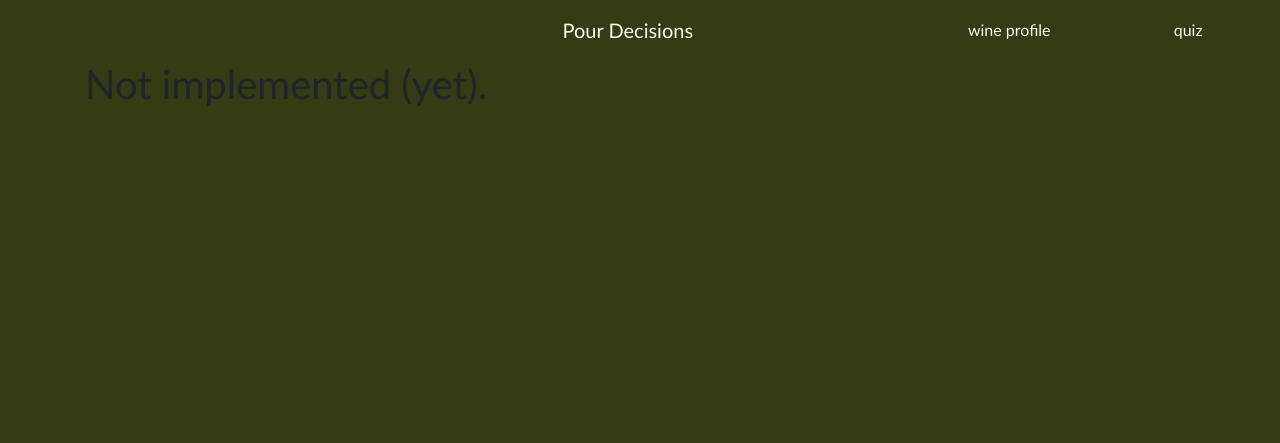
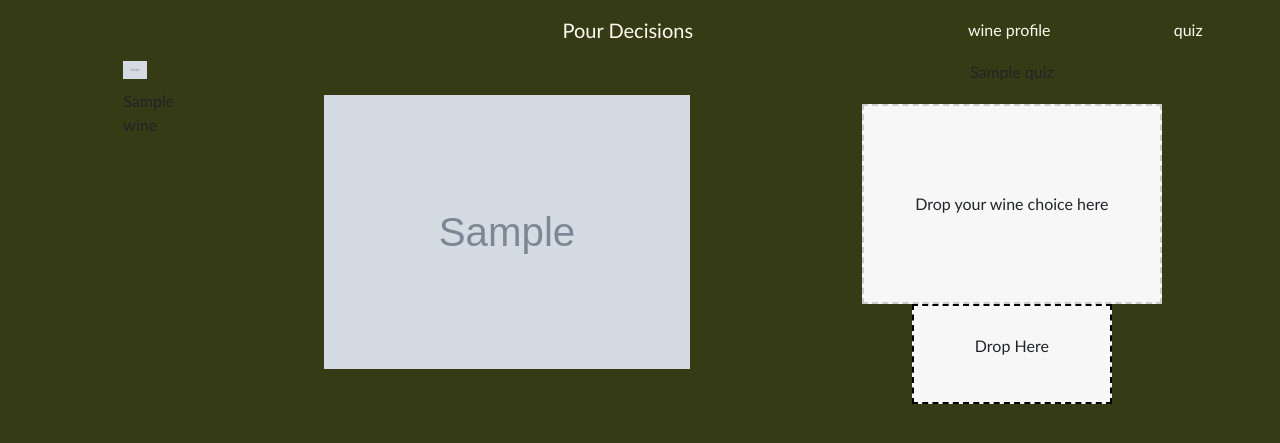
Before and after one commit to jessicayliang/coms4170-final-project, a Flask app: template templates/quiz.html in a window 1280 px wide; the page is wider, and only the part inside the window is pictured. Shown: the top 443 px of that part. Run offline with Flask 3, Linux system fonts and the light colour scheme; the template is opened without the code that fills it: most values are stand-ins (such as "Sample title", 1, 10 or a date in 2020); grey boxes marked "Sample" are stand-in pictures; some libraries are stand-ins or nearby versions.

Commit message:
added progress for quiz code

```diff
--- a/server.py
+++ b/server.py
@@ -33,9 +33,19 @@ def get_next_wine_id(cur_wine_id: int) -> str:
         return "1"
     return str(cur_wine_id + 1)
 
+def load_quiz():
+    with open('quiz.json') as file:
+        quiz_data = json.load(file)
+    return quiz_data
+
+def get_next_quiz_id(current_id):
+    # Logic to get the next quiz ID
+    return str(int(current_id) + 1)
+
 
 # Runs on server startup. Get the wines, then mark them all as unseen.
 wines = load_wines()
+quizzes = load_quiz()
 for wine_id, wine_details in wines.items():
     wine_details['seen'] = False
 
@@ -62,9 +72,14 @@ def learn(wine_num):
                            prev_id=str(int(wine_num) - 1))
 
 
-@app.route('/quiz/<quiz_id>')
-def quiz(quiz_id):
-    return render_template('quiz.html')
+@app.route('/quiz/<quiz_num>')
+def quiz(quiz_num):
+    quiz_to_render = quizzes.get(quiz_num) # quizzes should be your dictionary of all quiz data
+    if not quiz_to_render:
+        # Handle the case where the quiz number does not exist
+        return "Quiz not found", 404
+    next_id = get_next_quiz_id(quiz_num)
+    return render_template('quiz.html', quiz=quiz_to_render, next_id=next_id)
 
 
 @app.route('/learn/record/time', methods=["POST"])
--- /dev/null
+++ b/static/quiz.css
@@ -0,0 +1,71 @@
+.quiz-container {
+    display: flex;
+    justify-content: space-between;
+}
+
+.wine-choices {
+    display: flex;
+    flex-wrap: wrap;
+    justify-content: space-around; /* This will space out the wine choices evenly */
+    max-width: 33%; /* Adjust if needed */
+}
+
+.wine-choice {
+    cursor: grab;
+    width: calc(33.333% - 10px);/* Each wine choice will take up 30% of the .wine-choices width */
+    box-sizing: border-box; /* Include padding and borders in the element's total width and height */
+    margin: 1%; /* Small margin around each choice */
+    text-align: center; /* Center the text under the image */
+}
+
+.wine-choice img {
+    width: 100%; /* Image will fill the width of .wine-choice */
+    max-width: 100px; /* Maximum width of the image */
+    height: auto; /* Maintain the aspect ratio of the image */
+    margin-bottom: 10px; /* Space between the image and the wine name */
+}
+
+.food-pairing {
+    flex: 1; /* take up 1/3 of the space */
+    display: flex;
+    justify-content: center;
+    align-items: center; /* Center food image */
+    max-width: 33%; /* maximum width of the column */
+}
+
+.food-pairing .food-image {
+    max-width: 100%; /* make sure the image is not larger than the container */
+    height: auto;
+}
+
+.question-drop-area {
+    flex: 1; /* take up 1/3 of the space */
+    display: flex;
+    flex-direction: column;
+    align-items: center; /* Center content */
+    max-width: 33%; /* maximum width of the column */
+}
+
+.question {
+    margin-bottom: 20px; /* space between the question and the drop area */
+}
+
+.drop-area {
+    width: 200px; /* width of the drop area */
+    height: 100px; /* height of the drop area */
+    border: 2px dashed #000; /* dashed border */
+    display: flex;
+    align-items: center;
+    justify-content: center;
+    background-color: #f7f7f7; /* light background color */
+}
+
+
+
+.next-q-button{
+    background-color: lightsteelblue;
+    border: none;
+    color: black;
+    float: right;
+    display: none; /* Initially hidden */
+}
--- a/templates/quiz.html
+++ b/templates/quiz.html
@@ -1,4 +1,120 @@
 {% extends "layout.html" %}
+
 {% block content %}
-<h1>Not implemented (yet).</h1>
+<title>{{ quiz['question'] }} - Wine Pairing Quiz</title>
+<link rel="stylesheet" href="{{ url_for('static', filename='quiz.css') }}">
+<!-- Add any other CSS you need for your quiz here -->
+
+<div class="quiz-container">
+  <!-- Wine choices on the left -->
+  <div class="wine-choices">
+    {% for choice in quiz['wine_choices'] %}
+    <div class="wine-choice" draggable="true" ondragstart="drag(event)" id="{{ choice['wine'] }}">
+      <img src="{{ choice['image_url'] }}" alt="{{ choice['wine'] }}">
+      <p>{{ choice['wine'] }}</p>
+    </div>
+    {% endfor %}
+  </div>
+
+  <!-- Plate and Food in the center -->
+  <div class="food-pairing">
+    <img src="{{ quiz['food_pairing']['image_url'] }}" alt="{{ quiz['food_pairing']['description'] }}" class="food-image">
+  </div>
+
+  <!-- Question and Drop Area on the right -->
+  <div class="question-drop-area">
+    <div class="question">
+      {{ quiz['question'] }}
+    </div>
+    <div class="drop-area" style="width: 300px; height: 200px; border: 2px dashed #ccc;">
+        Drop your wine choice here
+      </div>
+    <div class="drop-area" ondrop="drop(event)" ondragover="allowDrop(event)">
+      <p>Drop Here</p>
+    </div>
+    <button class="next-q-button" id="next-question-btn" onclick="nextQuestion()">Next Question</button>
+  </div>
+</div>
+<script>
+    document.addEventListener('DOMContentLoaded', () => {
+  const dropArea = document.querySelector('.drop-area');
+  const nextQuestionButton = document.querySelector('#next-question-btn');
+
+  dropArea.addEventListener('dragover', function(event) {
+    event.preventDefault();
+    console.log("Drag over!");
+  });
+
+  dropArea.addEventListener('drop', function(event) {
+    event.preventDefault();
+    console.log("Dropped!");
+    event.target.style.backgroundColor = 'red';
+    nextQuestionButton.style.display = 'block'; // Show the 'Next Question' button
+  });
+
+  nextQuestionButton.addEventListener('click', function() {
+    loadNextQuestion(); // Function to load the next question
+    nextQuestionButton.style.display = 'none'; // Hide button again until next drop
+    dropArea.style.backgroundColor = ''; // Reset drop area color
+  });
+});
+function loadNextQuestion() {
+  console.log("Loading next question...");
+
+  // Increment the question number to move to the next question
+  currentQuestionNumber++;
+
+  // Check if the next question exists
+  if (!quizData[currentQuestionNumber]) {
+    console.log("No more questions available.");
+    showResults(); // Function to display final results or some end message
+    return;
+  }
+
+  const questionData = quizData[currentQuestionNumber];
+
+  // Update question text
+  document.querySelector('.question').textContent = questionData.question;
+
+  // Update food pairing image
+  const foodImage = document.querySelector('.food-pairing img');
+  foodImage.src = questionData.food_pairing.image_url;
+  foodImage.alt = questionData.food_pairing.description;
+
+  // Clear previous wine choices and add new ones
+  const wineChoicesContainer = document.querySelector('.wine-choices');
+  wineChoicesContainer.innerHTML = ''; // Clear previous choices
+
+  questionData.wine_choices.forEach(choice => {
+    const wineChoiceElement = document.createElement('div');
+    wineChoiceElement.classList.add('wine-choice');
+    wineChoiceElement.draggable = true;
+    wineChoiceElement.id = choice.wine; // Assign ID for the drag data
+    wineChoiceElement.addEventListener('dragstart', drag);
+
+    const image = document.createElement('img');
+    image.src = choice.image_url;
+    image.alt = choice.wine;
+
+    const label = document.createElement('p');
+    label.textContent = choice.wine;
+
+    wineChoiceElement.appendChild(image);
+    wineChoiceElement.appendChild(label);
+    wineChoicesContainer.appendChild(wineChoiceElement);
+  });
+
+  // Reset drop area
+  const dropArea = document.querySelector('.drop-area');
+  dropArea.style.backgroundColor = ''; // Reset background color
+  dropArea.style.backgroundImage = ''; // Clear any previous wine image set as background
+}
+
+function showResults() {
+  document.querySelector('.quiz-container').innerHTML = `<div>Your final score is: ${score}</div>`;
+  // Optionally reset the quiz or offer options to restart or leave
+}
+</script>
+
+<!--<script src="{{ url_for('static', filename='quiz.js') }}"></script>-->
 {% endblock %}
```
Also changed, not shown: static/quiz.js (added, +127 -0 lines).
